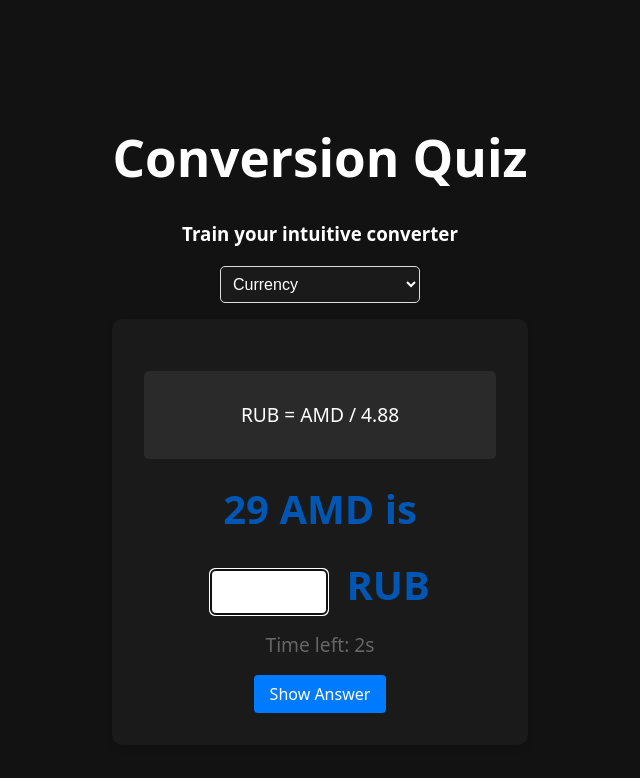
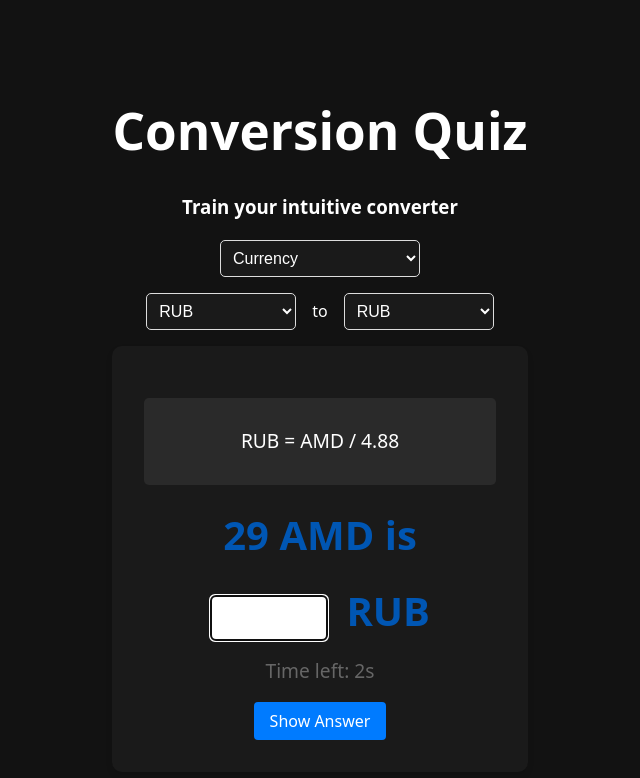
Before and after one commit to bonvara/voomeh, a React (Vite) app: page / in a window 1280 px wide. Shown: the top 778 px of the page, without its empty margins (320-960 px from the left). Built offline with nearby package versions, Linux system fonts and the light colour scheme.

Commit message:
add unit dropdown statics

```diff
--- a/src/components/QuizContainer.css
+++ b/src/components/QuizContainer.css
@@ -18,3 +18,26 @@
   color: white;
   width: 200px;
 }
+
+.unit-selectors {
+  margin: 1rem 0;
+  display: flex;
+  align-items: center;
+  justify-content: center;
+  gap: 1rem;
+}
+
+.unit-selectors select {
+  padding: 0.5rem;
+  font-size: 1rem;
+  border: 1px solid #ddd;
+  border-radius: 5px;
+  background-color: #1a1a1a;
+  color: white;
+  width: 150px;
+}
+
+.to-label {
+  color: white;
+  font-size: 1rem;
+}
--- a/src/components/QuizContainer.jsx
+++ b/src/components/QuizContainer.jsx
@@ -8,12 +8,24 @@ function QuizContainer({ children }) {
       <div className="conversion-type-selector">
         <select>
           <option value="currency">Currency</option>
-          <option value="length">Length</option>
         </select>
       </div>
-      <div className="quiz-box">
-        {children}
+      <div className="unit-selectors">
+        <select>
+          <option value="RUB">RUB</option>
+          <option value="AMD">AMD</option>
+          <option value="USD">USD</option>
+          <option value="EUR">EUR</option>
+        </select>
+        <span className="to-label">to</span>
+        <select>
+          <option value="RUB">RUB</option>
+          <option value="AMD">AMD</option>
+          <option value="USD">USD</option>
+          <option value="EUR">EUR</option>
+        </select>
       </div>
+      <div className="quiz-box">{children}</div>
     </div>
   );
 }
```
